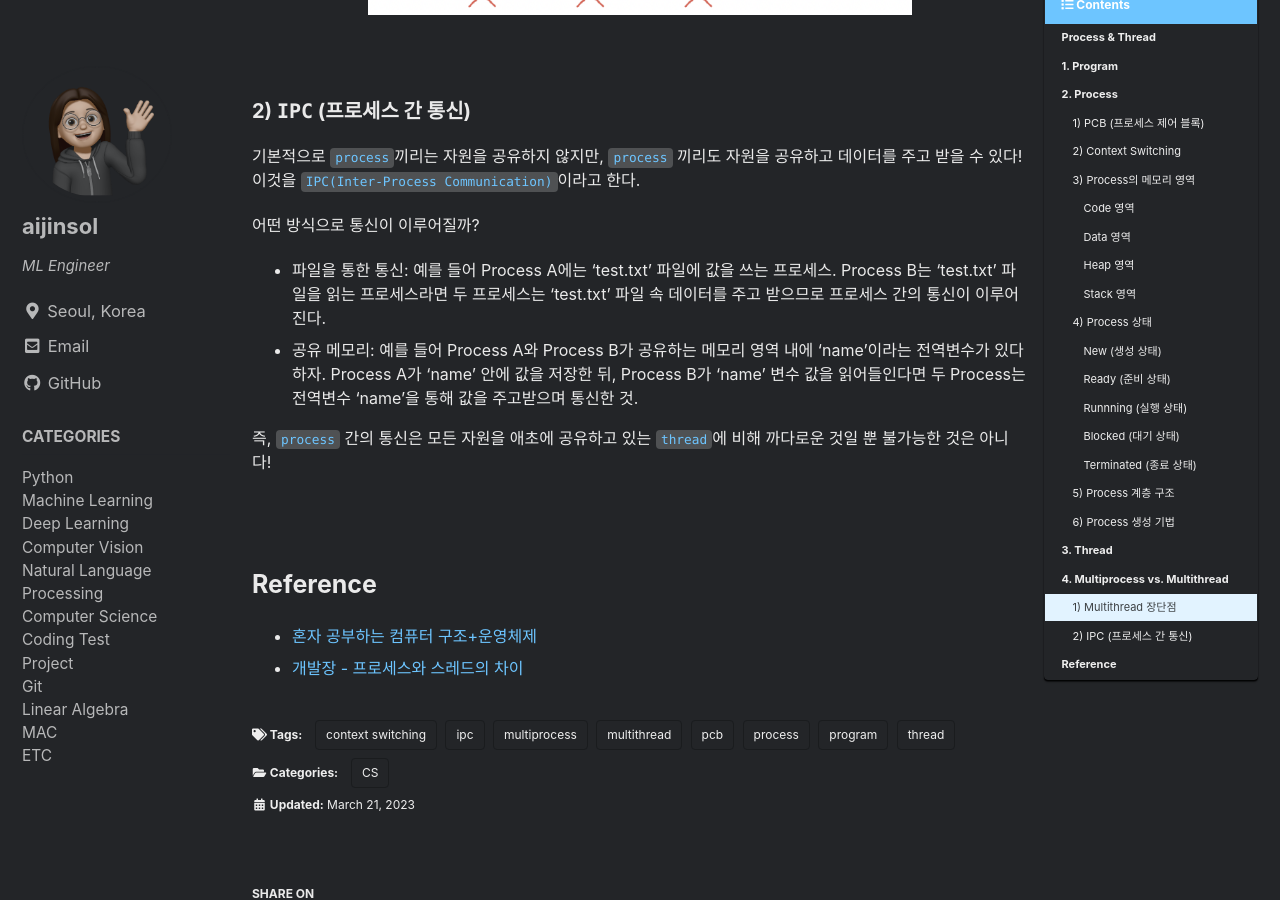
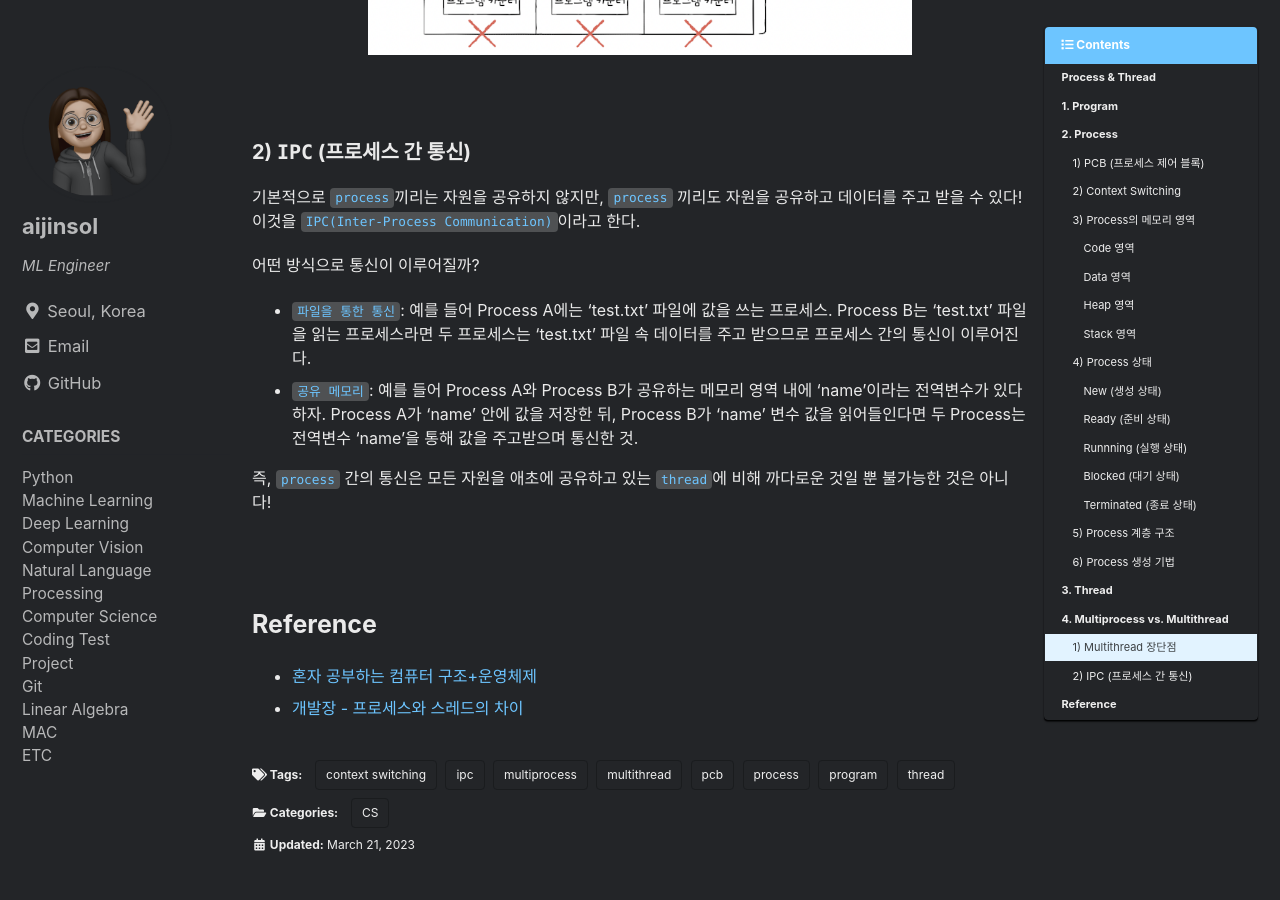
Before and after one commit to aijinsol/aijinsol.github.io, a Jekyll site: the page built from _posts/2023-03-21-process_thread.md, in a window 1280 px wide and 900 px high, scrolled down 9787 px. Built offline with Jekyll 4.4.1, drawn with Linux system fonts in a browser that asks for light colours; cached includes are drawn as plain includes; comment, search, counter and statistics services are not loaded.

Commit message:
docs: fix typos

```diff
--- a/_posts/2023-03-21-process_thread.md
+++ b/_posts/2023-03-21-process_thread.md
@@ -71,7 +71,7 @@
 
     6) `사용한 파일과 입출력장치 목록`: `Process`가 실행과정에서 특정 입출력장치나 파일을 사용한 정보
 
-![image02](/assets/images/2023-03-21-process_thread-02.png){: .align-center}{: width="70%" height="70%"}
+![image02](/assets/images/2023-03-21-process_thread-02.png){: .align-center}{: width="80%" height="80%"}
 
 <br>
 
@@ -235,8 +235,8 @@
 
 어떤 방식으로 통신이 이루어질까?
 
-- 파일을 통한 통신: 예를 들어 Process A에는 ‘test.txt’ 파일에 값을 쓰는 프로세스. Process B는 ‘test.txt’ 파일을 읽는 프로세스라면 두 프로세스는 ‘test.txt’ 파일 속 데이터를 주고 받으므로 프로세스 간의 통신이 이루어진다.
-- 공유 메모리: 예를 들어 Process A와 Process B가 공유하는 메모리 영역 내에 ‘name’이라는 전역변수가 있다하자. Process A가 ‘name’ 안에 값을 저장한 뒤, Process B가 ‘name’ 변수 값을 읽어들인다면 두 Process는 전역변수 ‘name’을 통해 값을 주고받으며 통신한 것.
+- `파일을 통한 통신`: 예를 들어 Process A에는 ‘test.txt’ 파일에 값을 쓰는 프로세스. Process B는 ‘test.txt’ 파일을 읽는 프로세스라면 두 프로세스는 ‘test.txt’ 파일 속 데이터를 주고 받으므로 프로세스 간의 통신이 이루어진다.
+- `공유 메모리`: 예를 들어 Process A와 Process B가 공유하는 메모리 영역 내에 ‘name’이라는 전역변수가 있다하자. Process A가 ‘name’ 안에 값을 저장한 뒤, Process B가 ‘name’ 변수 값을 읽어들인다면 두 Process는 전역변수 ‘name’을 통해 값을 주고받으며 통신한 것.
 
 즉, `process` 간의 통신은 모든 자원을 애초에 공유하고 있는 `thread`에 비해 까다로운 것일 뿐 불가능한 것은 아니다!
 
```
